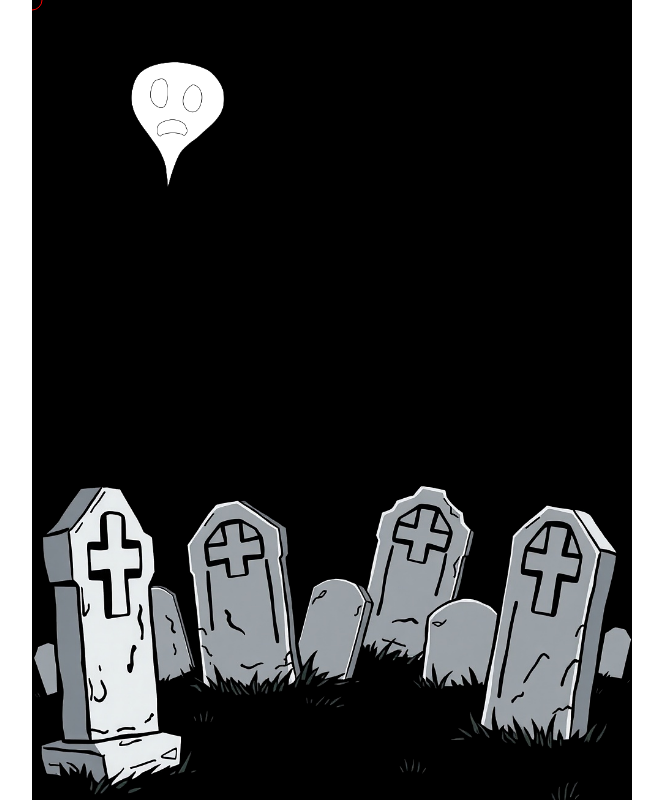
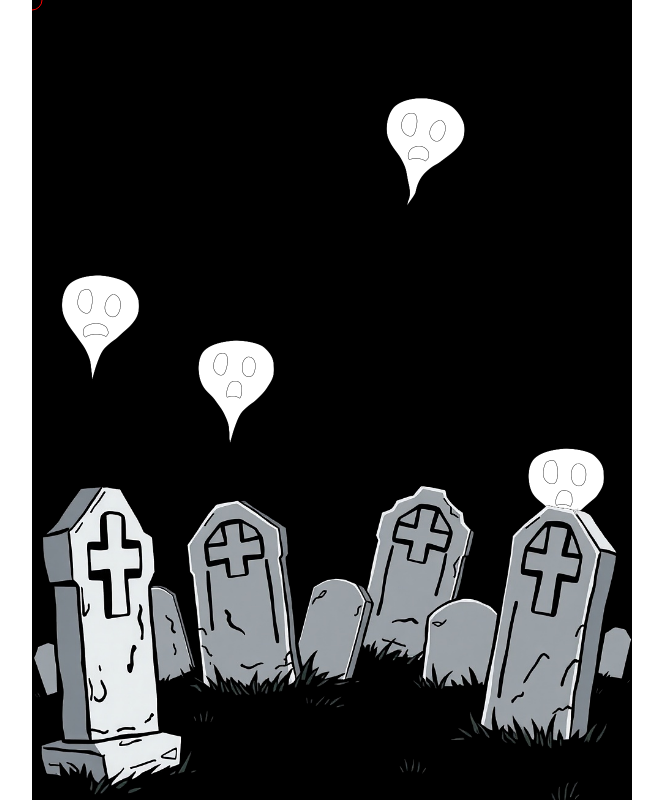
Before and after one commit to mistrkladiva/haloween, a plain HTML site: page index.html in a window 1280 px wide. Shown: the whole page, without its empty margins (308-971 px from the left). Drawn offline with Linux system fonts and the light colour scheme.

Commit message:
Add Sprite class for animated character handling with collision detection

```diff
--- a/index.html
+++ b/index.html
@@ -13,6 +13,7 @@
         <canvas id="game-canvas"></canvas>
     </div>
 </body>
+<script src="scripts/sprite.js"></script>
 <script src="scripts/main.js"></script>
 
 </html>
--- a/scripts/main.js
+++ b/scripts/main.js
@@ -1,104 +1,3 @@
-class Sprite {
-    constructor(ctx, image, x, y, frameWidth, frameHeight, animationData) {
-        this.ctx = ctx; // Kontext hlavního canvasu
-        this.image = image; // Načtený objekt Image (PNG)
-        this.x = x;       // X pozice na canvasu
-        this.y = y;       // Y pozice na canvasu
-        this.w = frameWidth;   // Šířka jednoho rámečku (framu)
-        this.h = frameHeight;  // Výška jednoho rámečku (framu)
-
-        // Animace:
-        this.animationData = animationData; // Např. { walk: [{x: 0, y: 0}, {x: 48, y: 0}], idle: [...] }
-        this.currentAnimation = 'walk';
-        this.currentFrameIndex = 0;
-        this.frameCounter = 0; // Pomocný čítač pro zpomalení animace (stagger)
-        this.frameSpeed = 6;   // Zpomalení: Měň rámeček každých 5 updatů
-        this.scale = 0.6;
-        this.movespeed = 1.5;
-        // Vypočítané skutečné rozměry na hlavním Canvasu
-        this.scaledW = this.w * this.scale;
-        this.scaledH = this.h * this.scale;
-
-        // vlastní canvas
-        this.mainCanvas = document.createElement('canvas');
-        this.mainCanvas.width = this.w;
-        this.mainCanvas.height = this.h;
-        this.mainCtx = this.mainCanvas.getContext('2d', { willReadFrequently: true });
-    }
-
-    // --- METODY PRO ANIMACI A VYKRESLENÍ ---
-    update() {
-        // Kontroluje, zda je čas přejít na další rámeček animace
-        this.frameCounter++;
-        if (this.frameCounter >= this.frameSpeed) {
-            this.frameCounter = 0;
-
-            const frames = this.animationData[this.currentAnimation];
-            this.currentFrameIndex = (this.currentFrameIndex + 1) % frames.length;
-        }
-        // Posun ducha nahoru
-        this.y -= this.movespeed;
-        if (this.y <= 0)
-            this.y = canvas.height;
-    }
-
-    draw() {
-        const frame = this.animationData[this.currentAnimation][this.currentFrameIndex];
-        this.mainCtx.clearRect(0, 0, this.mainCanvas.width, this.mainCanvas.height);
-        // 1. Vykreslení aktuálního rámečku do vlastního canvasu
-        this.mainCtx.drawImage(
-            this.image,
-            frame.x,            // sx: X-souřadnice na sprite sheetu
-            frame.y,            // sy: Y-souřadnice na sprite sheetu
-            this.w,             // sw: Šířka rámečku (výřezu)
-            this.h,             // sh: Výška rámečku (výřezu)
-            0,                  // dx: X-pozice na canvasu
-            0,                  // dy: Y-pozice na canvasu
-            this.w,             // dw: Cílová šířka na canvasu
-            this.h              // dh: Cílová výška na canvasu
-        );
-
-        // 2. vykreslení vlastního canvasu do hlavního canvasu
-        this.ctx.drawImage(
-            this.mainCanvas,
-            this.x - this.scaledW / 2,              // dx: Cílová X-pozice na mainCtx
-            this.y,              // dy: Cílová Y-pozice na mainCtx
-            this.scaledW,        // dw: Cílová šířka
-            this.scaledH         // dh: Cílová výška
-        );
-    }
-
-    // --- METODA PRO DETEKCI KOLIZE MYŠI (PIXEL-PERFECT) ---
-    isClicked(mouseX, mouseY) {
-        const startX = this.x - this.scaledW / 2;
-        const endX = this.x + this.scaledW / 2;
-
-        // 1. Rychlá kontrola ohraničujícího rámečku (Bounding Box)
-        if (mouseX < startX ||
-            mouseX > endX ||
-            mouseY < this.y ||
-            mouseY > this.y + this.scaledH) {
-            return false;
-        }
-
-        // 2. Přepočet souřadnic myši na LOKÁLNÍ souřadnice UVNITŘ off-screen Canvasu (1:1)
-        const localX = Math.floor((mouseX - startX) / this.scale);
-        const localY = Math.floor((mouseY - this.y) / this.scale);
-
-        // 3. Kontrola alfa kanálu na off-screen Canvasu (Pixel-Perfect)
-        try {
-            // Kontrolujeme off-screen kontext, který má čistý obrázek 1:1
-            const pixelData = this.mainCtx.getImageData(localX, localY, 1, 1).data;
-            const alpha = pixelData[3];
-            return alpha > 0;
-        } catch (e) {
-            console.error("Chyba při kontrole pixelů (CORS problém?):", e);
-            return false;
-        }
-    }
-}
-
-
 const canvas = document.getElementById('game-canvas');
 const parentCanvas = canvas.parentElement.getBoundingClientRect();
 canvas.width = parentCanvas.width;
@@ -106,10 +5,17 @@ canvas.height = window.innerHeight;
 const ctx = canvas.getContext('2d');
 
 let playerSprite;
+let enemySprites = [];
+const enemySpritesTable = [
+    { id: 0, xPos: spriteVerticalPosition(0.12), used: false },
+    { id: 1, xPos: spriteVerticalPosition(0.35), used: false },
+    { id: 2, xPos: spriteVerticalPosition(0.66), used: false },
+    { id: 3, xPos: spriteVerticalPosition(0.9), used: false }];
+
 let bgHeight;
 let mousePosition = { x: 0, y: 0 };
 
-let imagesToLoad = 2; // Počet obrázků k načtení
+let imagesToLoad = 3; // Počet obrázků k načtení
 function imageLoaded() {
     imagesToLoad--;
     if (imagesToLoad === 0) {
@@ -120,10 +26,14 @@ function imageLoaded() {
 
 const spriteSheet = new Image();
 const background = new Image();
+const spriteSheetDevil = new Image();
+
 spriteSheet.src = '/images/ghost-spritesheet-256.png';
+spriteSheetDevil.src = '/images/ghost-devil-spritesheet-256.png';
 background.src = '/images/game-bg.png';
 
 spriteSheet.onload = imageLoaded;
+spriteSheetDevil.onload = imageLoaded;
 background.onload = imageLoaded;
 
 function initGame() {
@@ -136,7 +46,7 @@ function initGame() {
         { x: 3 * 256, y: 0 },
         { x: 4 * 256, y: 0 },
         { x: 5 * 256, y: 0 },
-
+        { x: 6 * 256, y: 0 },
     ];
 
     const animations = {
@@ -144,7 +54,9 @@ function initGame() {
         idle: [{ x: 0, y: 0 }] // Může být jen jeden snímek
     };
 
-    playerSprite = new Sprite(ctx, spriteSheet, spriteVerticalPosition(0.25), 500, 256, 256, animations);
+    for (let index = 0; index < 4; index++) {
+        enemySprites.push(new Sprite(ctx, spriteSheet, enemySpritesTable, 500, 256, 256, animations));
+    }
 
     canvas.addEventListener('mousemove', (e) => {
 
@@ -155,16 +67,22 @@ function initGame() {
 
     // Detekce kliknutí na sprite ducha
     canvas.addEventListener('click', (e) => {
+        e.preventDefault();
         const rect = canvas.getBoundingClientRect();
         const mouseX = e.clientX - rect.left;
         const mouseY = e.clientY - rect.top;
 
-        if (playerSprite.isClicked(mouseX, mouseY)) {
-            console.log("KLIKNUTO na neprůhlednou část sprite!");
-            playerSprite.currentAnimation = 'walk'; // Změna stavu animace
-        } else {
-            console.log("Kliknuto mimo sprite nebo na průhlednou část.");
-        }
+        enemySprites.forEach(enemy => {
+            if (enemy.isClicked(mouseX, mouseY)) {
+                console.log("KLIKNUTO na neprůhlednou část sprite!");
+                enemy.hitSprite();
+                return;
+            }
+            // else {
+            //     console.log("Kliknuto mimo sprite nebo na průhlednou část.");
+            //     return;
+            // }
+        });
     });
 
     gameLoop();
@@ -180,8 +98,10 @@ function drawTarget() {
 function gameLoop() {
     ctx.clearRect(0, 0, canvas.width, canvas.height);
 
-    playerSprite.update();
-    playerSprite.draw();
+    enemySprites.forEach(enemy => {
+        enemy.update();
+        enemy.draw();
+    });
 
     ctx.drawImage(
         background, 0, 0, background.width, background.height,
--- /dev/null
+++ b/scripts/sprite.js
@@ -0,0 +1,145 @@
+class Sprite {
+    constructor(ctx, image, vertPositionTable, y, frameWidth, frameHeight, animationData) {
+        this.ctx = ctx;
+        this.image = image;
+
+        this.xPosTable;
+        this.xPosObject;
+        this.xPosId;
+        this.x;
+        this.rebornSprite();
+
+        this.y = y;       // Y pozice na hlavním canvasu
+        this.w = frameWidth;   // Šířka jednoho rámečku (framu)
+        this.h = frameHeight;  // Výška jednoho rámečku (framu)
+
+        // Animace:
+        this.animationData = animationData; // Např. { walk: [{x: 0, y: 0}, {x: 48, y: 0}], idle: [...] }
+        this.currentAnimation = 'walk';
+        this.currentFrameIndex = 0;
+        this.frameCounter = 0; // Pomocný čítač pro zpomalení animace (stagger)
+        this.frameSpeed = 6;   // Zpomalení: Měň rámeček každých 5 updatů
+        this.scale = 0.5;
+        this.movespeed = Math.random() * (2.5 - 1.2) + 1.2;
+
+        // Vypočítané skutečné rozměry na hlavním Canvasu
+        this.scaledW = this.w * this.scale;
+        this.scaledH = this.h * this.scale;
+
+        // vlastní canvas
+        this.mainCanvas = document.createElement('canvas');
+        this.mainCanvas.width = this.w;
+        this.mainCanvas.height = this.h;
+        this.mainCtx = this.mainCanvas.getContext('2d', { willReadFrequently: true });
+
+        this.spriteStatus = {
+            isAlive: true,
+            isDevil: false
+        }
+    }
+
+    rebornSprite() {
+        this.movespeed = Math.random() * (2.5 - 1.2) + 1.2;
+
+        this.xPosTable = enemySpritesTable.filter(x => x.used === false);
+        if (this.xPosTable.length <= 0) {
+            //this.spriteStatus.isAlive = false;
+            return;
+        }
+
+        this.xPosObject = this.xPosTable[Math.floor(Math.random() * this.xPosTable.length)];
+        this.xPosId = this.xPosObject.id;
+        enemySpritesTable.find(x => x.id === this.xPosId).used = true;
+        this.x = this.xPosObject.xPos;
+
+        this.currentFrameIndex = 0;
+        this.frameCounter = 0;
+    }
+
+    // --- METODY PRO ANIMACI A VYKRESLENÍ ---
+    update() {
+        // Kontroluje, zda je čas přejít na další rámeček animace
+        if (!this.spriteStatus.isAlive) return;
+
+        this.frameCounter++;
+        if (this.frameCounter >= this.frameSpeed) {
+            this.frameCounter = 0;
+
+            const frames = this.animationData[this.currentAnimation];
+            this.currentFrameIndex = (this.currentFrameIndex + 1) % frames.length;
+        }
+        // Posun ducha nahoru
+        this.y -= this.movespeed;
+        if (this.y <= 0) {
+            this.y = canvas.height - bgHeight;
+            enemySpritesTable.find(x => x.id === this.xPosId).used = false;
+            this.rebornSprite();
+        }
+
+    }
+
+    draw() {
+        const frame = this.animationData[this.currentAnimation][this.currentFrameIndex];
+        this.mainCtx.clearRect(0, 0, this.mainCanvas.width, this.mainCanvas.height);
+        // 1. Vykreslení aktuálního rámečku do vlastního canvasu
+        this.mainCtx.drawImage(
+            this.image,
+            frame.x,            // sx: X-souřadnice na sprite sheetu
+            frame.y,            // sy: Y-souřadnice na sprite sheetu
+            this.w,             // sw: Šířka rámečku (výřezu)
+            this.h,             // sh: Výška rámečku (výřezu)
+            0,                  // dx: X-pozice na canvasu
+            0,                  // dy: Y-pozice na canvasu
+            this.w,             // dw: Cílová šířka na canvasu
+            this.h              // dh: Cílová výška na canvasu
+        );
+
+        // 2. vykreslení vlastního canvasu do hlavního canvasu
+        this.ctx.drawImage(
+            this.mainCanvas,
+            this.x - this.scaledW / 2,              // dx: Cílová X-pozice na mainCtx
+            this.y,              // dy: Cílová Y-pozice na mainCtx
+            this.scaledW,        // dw: Cílová šířka
+            this.scaledH         // dh: Cílová výška
+        );
+    }
+
+    hitSprite() {
+        this.spriteStatus.isDevil = !this.spriteStatus.isDevil;
+        if (this.spriteStatus.isDevil) {
+            this.image = spriteSheetDevil;
+        }
+        else {
+            this.image = spriteSheet;
+        }
+    }
+
+    // --- METODA PRO DETEKCI KOLIZE MYŠI (PIXEL-PERFECT) ---
+    isClicked(mouseX, mouseY) {
+        const startX = this.x - this.scaledW / 2;
+        const endX = this.x + this.scaledW / 2;
+
+        // 1. Rychlá kontrola ohraničujícího rámečku (Bounding Box)
+        if (mouseX < startX ||
+            mouseX > endX ||
+            mouseY < this.y ||
+            mouseY > this.y + this.scaledH) {
+            return false;
+        }
+
+        // 2. Přepočet souřadnic myši na LOKÁLNÍ souřadnice UVNITŘ off-screen Canvasu (1:1)
+        const localX = Math.floor((mouseX - startX) / this.scale);
+        const localY = Math.floor((mouseY - this.y) / this.scale);
+
+        // 3. Kontrola alfa kanálu na off-screen Canvasu (Pixel-Perfect)
+        try {
+            // Kontrolujeme off-screen kontext, který má čistý obrázek 1:1
+            const pixelData = this.mainCtx.getImageData(localX, localY, 1, 1).data;
+            const alpha = pixelData[3];
+            return alpha > 0;
+        } catch (e) {
+            console.error("Chyba při kontrole pixelů (CORS problém?):", e);
+            return false;
+        }
+    }
+}
```
Also changed, not shown: images/ghost-devil-spritesheet-256.png (added).
